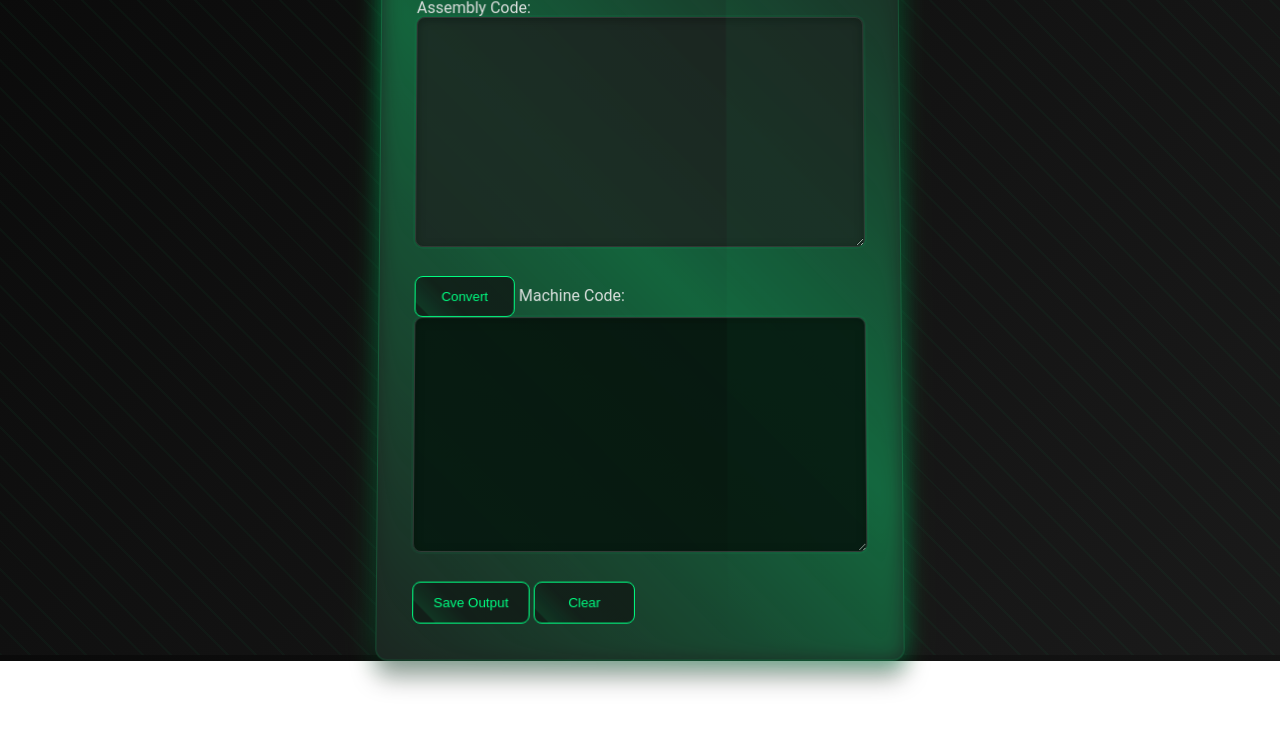
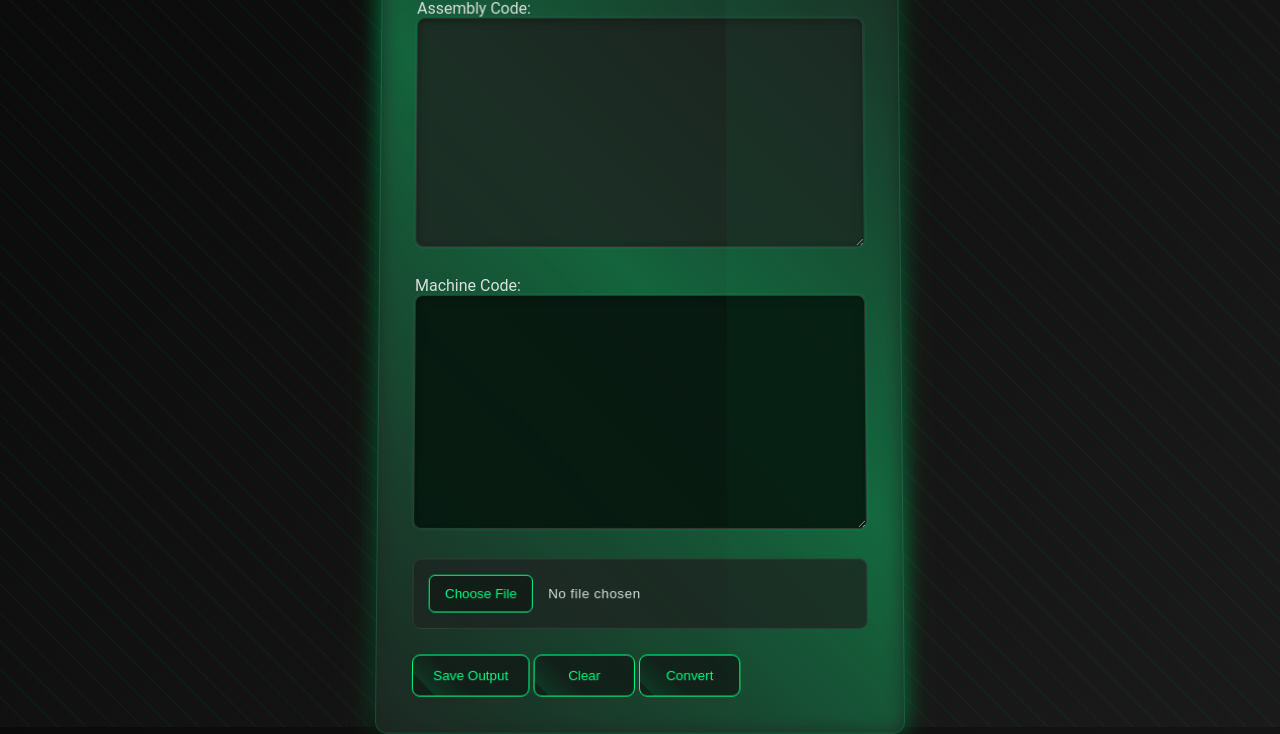
Before and after one commit to ShashGreninja/simplerisc-assembler, a plain HTML site: page index.html in a window 1280 px wide. Shown: the part 159-893 px from the top of the page. Before the commit the page ends 820 px from the top, so only its background shows below. Drawn offline with Linux system fonts and the light colour scheme.

Commit message:
minor changes

```diff
--- a/GUI.js
+++ b/GUI.js
@@ -40,5 +40,6 @@ document.addEventListener('DOMContentLoaded', () => {
     document.getElementById('clearButton').addEventListener('click', () => {
         inputTextarea.value = '';
         outputTextarea.value = '';
+        document.getElementById('openFile').value = '';
     });
 });
--- a/index.html
+++ b/index.html
@@ -11,14 +11,16 @@
         <h1>Assembly to Machine Code Converter</h1>
         <label for="inputArea">Assembly Code:</label>
         <textarea id="inputArea" rows="10"></textarea>
-        <button id="convertButton">Convert</button>
 
         <label for="outputArea">Machine Code:</label>
         <textarea id="outputArea" rows="10" readonly></textarea>
 
-        <!-- <input type="file" id="openFile"> -->
+        <input type="file" id="openFile">
+
         <button id="saveButton">Save Output</button>
         <button id="clearButton">Clear</button>
+        <button id="convertButton">Convert</button>
+
     </div>
 
     <script type="module" src="GUI.js"></script>
--- a/style.css
+++ b/style.css
@@ -178,7 +178,7 @@ input[type='file']::-webkit-file-upload-button:hover {
     cursor: default;
 }
 
-#inputArea, #outputArea {
+#inputArea, #outputArea,#openFile {
     padding: 15px;
     box-sizing: border-box;
     line-height: 1.5;
```
